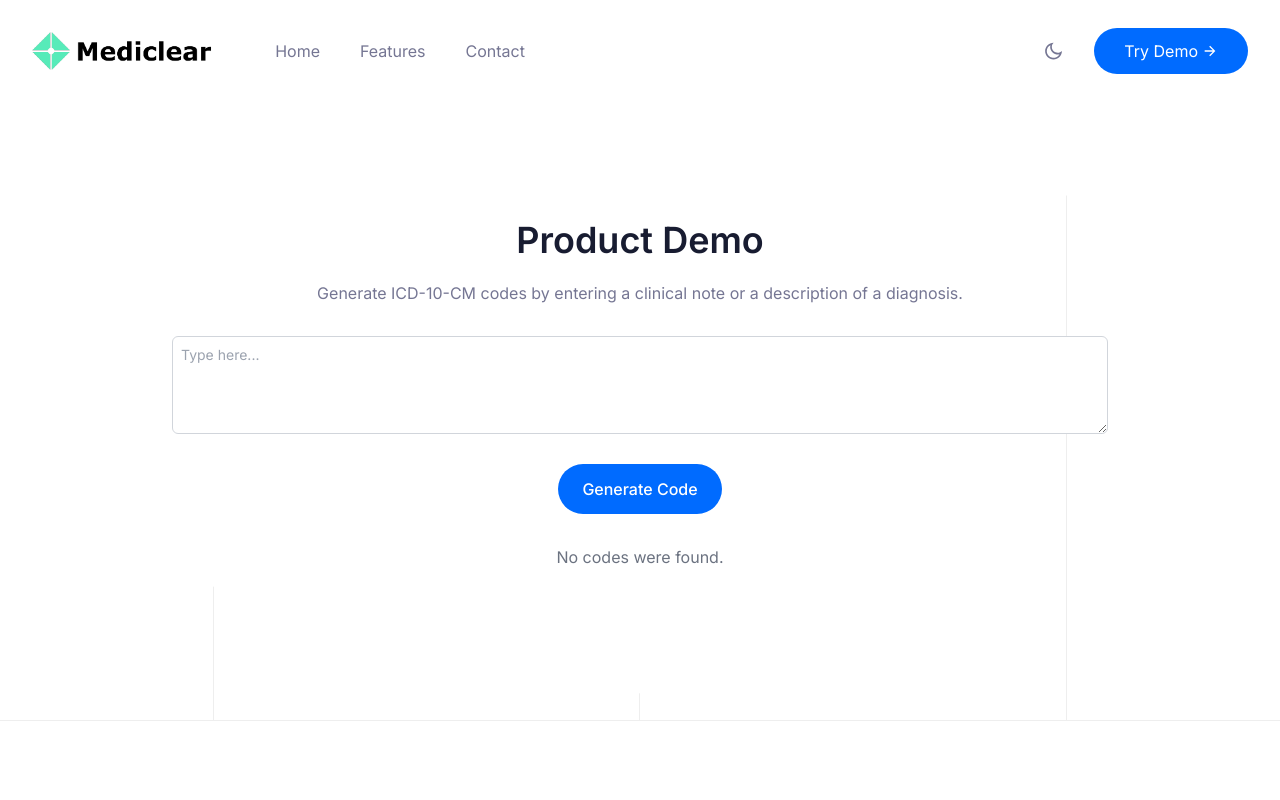
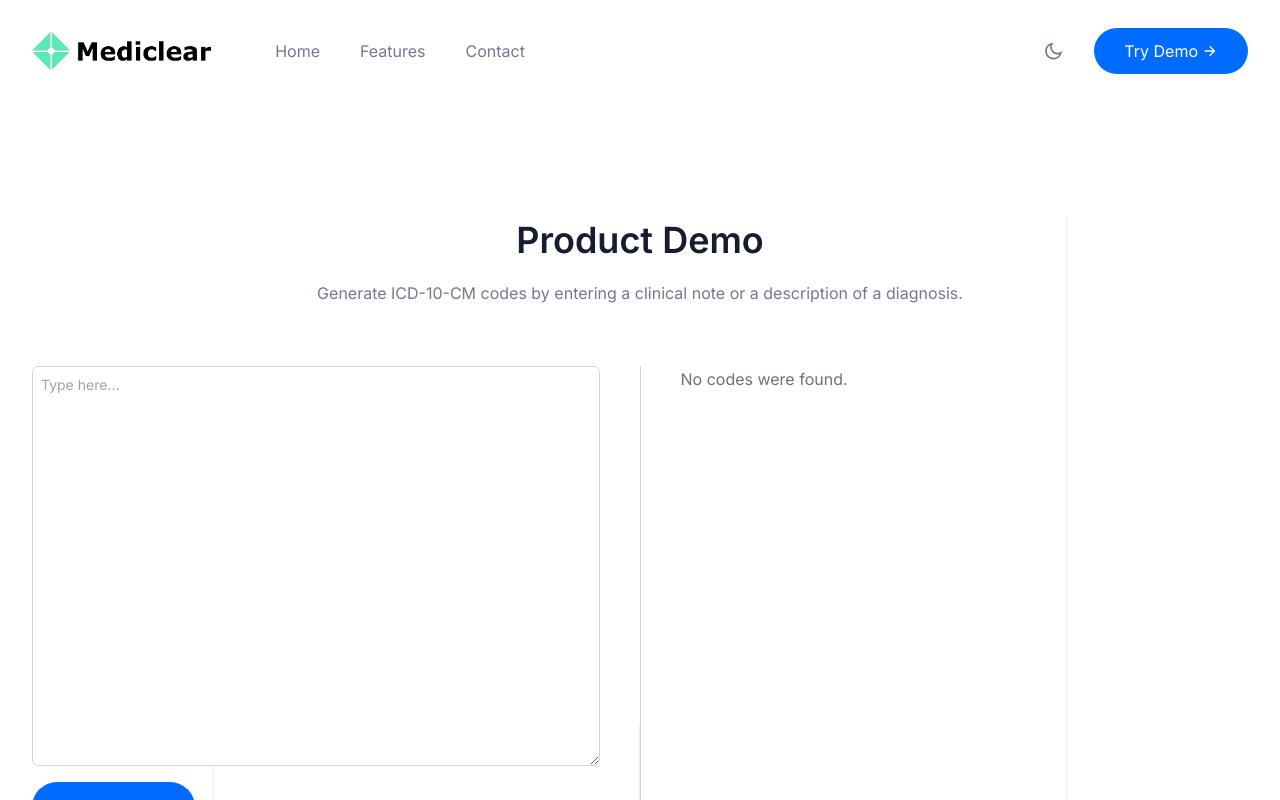
Before and after one commit to sckaff/mediclear, a Next.js app: page /demo in a window 1280 px wide. Shown: the top 800 px of the page. Built offline with nearby package versions, Linux system fonts and the light colour scheme.

Commit message:
Demo layout updated

```diff
--- a/app/(site)/demo/DemoPageClient.tsx
+++ b/app/(site)/demo/DemoPageClient.tsx
@@ -17,6 +17,7 @@ const DemoPageClient = () => {
   const [icdCodes, setIcdCodes] = useState<IcdCode[]>([]);
   const [loading, setLoading] = useState(false);
   const [error, setError] = useState('');
+  const [showNotes, setShowNotes] = useState(false);
 
   const handleGenerateCode = async () => {
     setLoading(true);
@@ -33,6 +34,7 @@ const DemoPageClient = () => {
       setIcdCodes(response.data);
       setDisplayedNote(clinicalNote);
       setClinicalNote('');
+      setShowNotes(false); // Reset showNotes when generating a new code
     } catch (error) {
       console.error('Error fetching ICD codes:', error);
       setError('Failed to fetch ICD codes. Please try again.');
@@ -41,21 +43,26 @@ const DemoPageClient = () => {
     }
   };
 
+  const handleToggleNotes = () => {
+    setShowNotes(!showNotes);
+  };
+
   return (
     <section className="overflow-hidden pb-25 pt-45 lg:pb-32.5 lg:pt-50 xl:pb-37.5 xl:pt-55">
-      <div className="animate_top mx-auto max-w-[1000px] text-center pl-8 pr-8">
-        <h2 className="mb-5 text-2xl font-semibold text-black dark:text-white md:text-4xl">
+      <div className="animate_top mx-auto max-w-[1500px] pl-8 pr-8">
+        <h2 className="mb-5 text-2xl font-semibold text-black dark:text-white md:text-4xl text-center">
           Product Demo
         </h2>
-        <p className="mb-7.5">
+        <p className="mb-15 text-center">
           Generate ICD-10-CM codes by entering a clinical note or a description of a diagnosis.
         </p>
 
-        <div className="mb-7.5">
+        <div className="flex flex-col lg:flex-row lg:gap-10">
+          <div className="mb-7.5 lg:flex-1">
             <textarea
               id="personalized-input"
               name="personalized-input"
-            className="block w-full rounded-md border border-gray-300 p-2 text-sm text-gray-900 dark:border-gray-600 dark:bg-gray-700 dark:text-white resize-y"
+              className="block w-full rounded-md border border-gray-300 p-2 text-sm text-gray-900 dark:border-gray-600 dark:bg-gray-700 dark:text-white resize-y min-h-[400px] focus:outline-none focus:ring focus:border-blue-300"
               placeholder="Type here..."
               rows={4}
               value={clinicalNote}
@@ -67,8 +74,7 @@ const DemoPageClient = () => {
                 }
               }}
             ></textarea>
-        </div>
-
+            <div className="mt-4 flex gap-4">
               <button
                 onClick={handleGenerateCode}
                 className="inline-flex items-center gap-2.5 rounded-full px-6 py-3 font-medium text-white transition-all duration-300 ease-in-out bg-primary hover:bg-blue-400 active:scale-95"
@@ -77,25 +83,32 @@ const DemoPageClient = () => {
                 {loading ? 'Generating...' : 'Generate Code'}
               </button>
 
+              {icdCodes && icdCodes.length > 0 && (
+              <div className="group">
+                <button
+                  onClick={handleToggleNotes}
+                  className="inline-flex items-center gap-2.5 rounded-full px-6 py-3 font-medium text-white relative overflow-hidden"
+                  disabled={loading || !displayedNote}
+                >
+                  {showNotes ? 'Hide Notes' : 'See Notes'}
+                  <span className="absolute bottom-0 left-0 w-full h-0.5 bg-white transform scale-x-0 transition-transform duration-300 ease-in-out group-hover:scale-x-100"></span>
+                </button>
+              </div>
+              )}
+            </div>
+
             {error && (
               <p className="mt-4 text-red-500">{error}</p>
             )}
+          </div>
 
-        {displayedNote && (
-          <div className="mt-7.5 text-left">
-            <h3 className="mb-2 pt-8 text-m font-semibold text-center text-black dark:text-white md:text-4xl">
-              Description
-            </h3>
-            <p className="mb-5 text-sm text-center text-gray-700 dark:text-gray-300">{displayedNote}</p>
-          </div>
-        )}
-
-        {icdCodes && icdCodes.length > 0 && (
-          <div className="mt-7.5 text-left">
-            <h3 className="mb-5 pt-8 text-xl font-semibold text-center text-black dark:text-white md:text-4xl">
+          <div className="mt-7.5 lg:mt-0 lg:flex-1 lg:pl-10 lg:border-l lg:border-gray-300">
+            {icdCodes && icdCodes.length > 0 ? (
+              <div className="text-left">
+                <h3 className="mb-5 pt-8 lg:pt-0 text-xl font-semibold text-center text-black dark:text-white md:text-4xl">
                   Suggested Codes
                 </h3>
-            {icdCodes.map((code, index) => (
+                {icdCodes.slice(0, 5).map((code, index) => (
                   <div key={index} className="mb-4 p-4 border border-gray-300 rounded-md flex justify-between items-center">
                     <div>
                       <p className="text-lg font-medium text-blue-500 mb-2">{code.code}</p>
@@ -107,10 +120,21 @@ const DemoPageClient = () => {
                   </div>
                 ))}
               </div>
+            ) : (
+              !loading && (
+                <p className="text-gray-500">No codes were found.</p>
+              )
             )}
+          </div>
+        </div>
 
-        {(!icdCodes || icdCodes.length === 0) && !loading && (
-          <p className="mt-7.5 text-gray-500">No codes were found.</p>
+        {showNotes && displayedNote && (
+          <div className="mt-7.5 text-left">
+            <h3 className="mb-2 pt-8 text-m font-semibold text-center text-black dark:text-white md:text-4xl">
+              Clinical Notes
+            </h3>
+            <p className="mb-5 text-sm text-center text-gray-700 dark:text-gray-300">{displayedNote}</p>
+          </div>
         )}
       </div>
     </section>
--- a/app/(site)/demo/layout.tsx
+++ b/app/(site)/demo/layout.tsx
@@ -1,7 +1,7 @@
 import { Metadata } from "next";
 
 export const metadata: Metadata = {
-  title: "Product Demo - Mediclear",
+  title: "Mediclear AI Demo",
   description: "This is Demo page for Mediclear AI",
 };
 
```
Lines whose indentation alone changed are shown as unchanged.
